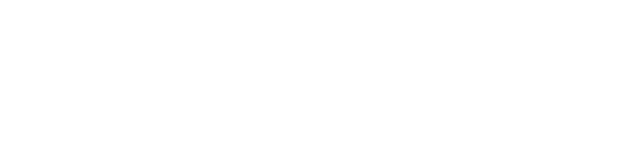
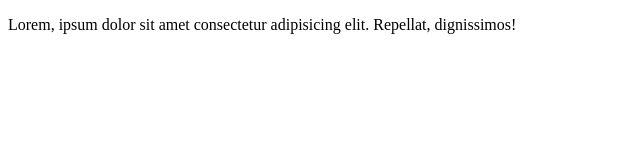
Before and after one commit to diegor802/vscode_git2, a plain HTML site: page index.html in a window 1280 px wide. Shown: the whole page, without its empty margins (0-640 px from the left). Drawn offline with Linux system fonts and the light colour scheme.

Commit message:
agregado div contenedor

```diff
--- a/index.html
+++ b/index.html
@@ -7,6 +7,11 @@
     <title>Document</title>
 </head>
 <body>
+    <!-- DIV CONTENEDOR 1 -->
 
+    <div class="contenedor">
+        <div class="row">
+            <p>Lorem, ipsum dolor sit amet consectetur adipisicing elit. Repellat, dignissimos!</p>
+        </div>
 </body>
 </html>
```
